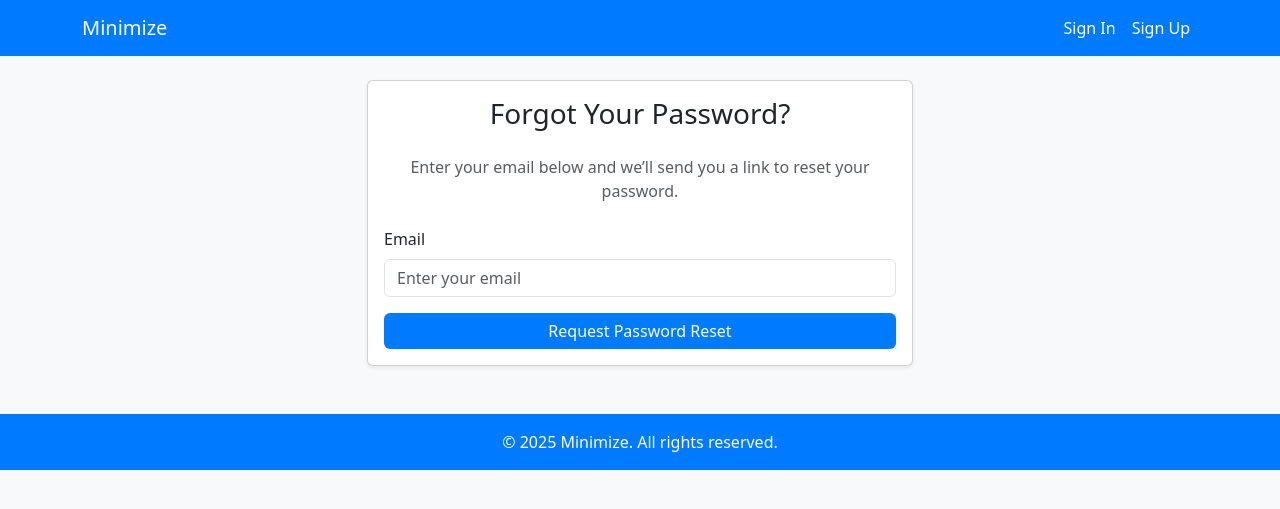
After one commit to himanop/Minimize-Capstone, a Flask app: page /reset_password in a window 1280 px wide. The commit adds this page. Shown: the top 509 px of the page. Run offline with Flask 3, Linux system fonts and the light colour scheme; parts of the project's set-up code (start-up, migrations or seed data) failed here and were passed over; some libraries are stand-ins or nearby versions.

Commit message:
Added the forgot password feature

```diff
--- a/Minimize/forms.py
+++ b/Minimize/forms.py
@@ -1,7 +1,7 @@
 from flask_wtf import FlaskForm
 from wtforms import StringField, PasswordField, TextAreaField, URLField, BooleanField, EmailField, FileField, DateField, SubmitField, SelectField, SelectMultipleField
 from flask_wtf.file import FileAllowed, FileRequired, FileField
-from wtforms.validators import DataRequired, Length, EqualTo, ValidationError
+from wtforms.validators import DataRequired, Length, EqualTo, ValidationError, Email
 from Minimize.models import User, User_Socials, User_Habits
 
 class RegistrationForm(FlaskForm):
@@ -73,3 +73,12 @@ class CreateGroupForm(FlaskForm):
     members = SelectMultipleField('Select Users to Add', coerce=int)  # Checkbox for users
     submit_search = SubmitField('Search')  # Search button
     submit = SubmitField('Create Group')
+
+class RequestResetForm(FlaskForm):
+    email = StringField('Email', validators=[DataRequired(), Email()])
+    submit = SubmitField('Request Password Reset')
+
+class ResetPasswordForm(FlaskForm):
+    password = PasswordField('New Password', validators=[DataRequired(), Length(min=6)])
+    confirm_password = PasswordField('Confirm New Password', validators=[DataRequired(), EqualTo('password')])
+    submit = SubmitField('Reset Password')
--- a/Minimize/routes.py
+++ b/Minimize/routes.py
@@ -5,15 +5,15 @@ from werkzeug.utils import secure_filename
 from Minimize import app, bcrypt, db
 import uuid
 import os
-from Minimize.send_email import send_verification_email
-from Minimize.utils import confirm_token
+from Minimize.send_email import send_verification_email, send_reset_email
+from Minimize.forms import RequestResetForm, ResetPasswordForm
+from Minimize.utils import confirm_token, confirm_reset_token, generate_confirmation_token, generate_reset_token
 # print("After app import in routes.py")
 from Minimize.forms import RegistrationForm, LoginForm, IntroduceYourselfForm, YourHabitsForm, UpdateAccountForm, ItemForm, CreateGroupForm
 from Minimize.models import User, User_Socials, User_Habits, User_Items, Group, group_membership, Message
 from flask_sqlalchemy import SQLAlchemy
 from flask_login import LoginManager, login_user, current_user, logout_user, login_required
 from config import Config
-
 
 print(f"inside route app instance {id(app)}")
 
@@ -570,6 +570,40 @@ def confirm_email(token):
 
     return redirect(url_for('signin'))
 
+@app.route('/reset_password', methods=['GET', 'POST'])
+def reset_request():
+    if current_user.is_authenticated:
+        return redirect(url_for('dashboard'))
+    form = RequestResetForm()
+    if form.validate_on_submit():
+        user = User.query.filter_by(email=form.email.data).first()
+        if user:
+            send_reset_email(user)
+            flash('Check your email for a password reset link.', 'info')
+        else:
+            flash('No account with that email exists.', 'danger')
+        return redirect(url_for('signin'))
+    return render_template('reset_request.html', form=form)
+
+@app.route('/reset_password/<token>', methods=['GET', 'POST'])
+def reset_token(token):
+    if current_user.is_authenticated:
+        return redirect(url_for('dashboard'))
+    email = confirm_reset_token(token)
+    if not email:
+        flash('The reset link is invalid or expired.', 'warning')
+        return redirect(url_for('reset_request'))
+
+    user = User.query.filter_by(email=email).first_or_404()
+    form = ResetPasswordForm()
+    if form.validate_on_submit():
+        hashed_pw = bcrypt.generate_password_hash(form.password.data).decode('utf-8')
+        user.password_hash = hashed_pw
+        db.session.commit()
+        flash('Your password has been updated. You can now log in.', 'success')
+        return redirect(url_for('signin'))
+    return render_template('reset_token.html', form=form)
+
 # @app.route('/group/<int:group_id>/chat', methods=['GET', 'POST'])
 # @login_required
 # def group_chat(group_id):
--- /dev/null
+++ b/Minimize/templates/reset_request.html
@@ -0,0 +1,28 @@
+{% extends "base.html" %}
+{% block title %}Forgot Password | Minimize{% endblock %}
+
+{% block content %}
+<div class="row justify-content-center">
+  <div class="col-md-6">
+    <div class="card shadow-sm">
+      <div class="card-body">
+        <h3 class="card-title text-center mb-4">Forgot Your Password?</h3>
+        <p class="text-muted text-center mb-4">Enter your email below and we’ll send you a link to reset your password.</p>
+
+        <form method="POST">
+          {{ form.hidden_tag() }}
+
+          <div class="mb-3">
+            {{ form.email.label(class="form-label") }}
+            {{ form.email(class="form-control", placeholder="Enter your email") }}
+          </div>
+
+          <div class="d-grid">
+            {{ form.submit(class="btn btn-primary") }}
+          </div>
+        </form>
+      </div>
+    </div>
+  </div>
+</div>
+{% endblock %}
--- a/Minimize/templates/signin.html
+++ b/Minimize/templates/signin.html
@@ -29,8 +29,11 @@
 
           <div class="text-center">
             <small>Don't have an account?
-              <a href="{{ url_for('signup') }}">Sign Up!</a>
+              <a href="{{ url_for('signup') }}">Sign Up!</a><br>
               <a href="{{ url_for('resend_verification') }}">Resend Verification Email</a>
+            </small>
+            <small>Don't have an account?
+              <a href="{{ url_for('reset_request') }}">Forgot your password?</a>
             </small>
           </div>
         </form>
```
Also changed, not shown: Minimize/send_email.py (+15 -1 lines), Minimize/templates/groupchat.html (+18 -2 lines), Minimize/templates/resend_verification.html (+34 -10 lines), Minimize/templates/reset_token.html (added, +33 -0 lines), Minimize/utils.py (+12 -0 lines), requirements.txt (added, +59 -0 lines), 1 other file.
